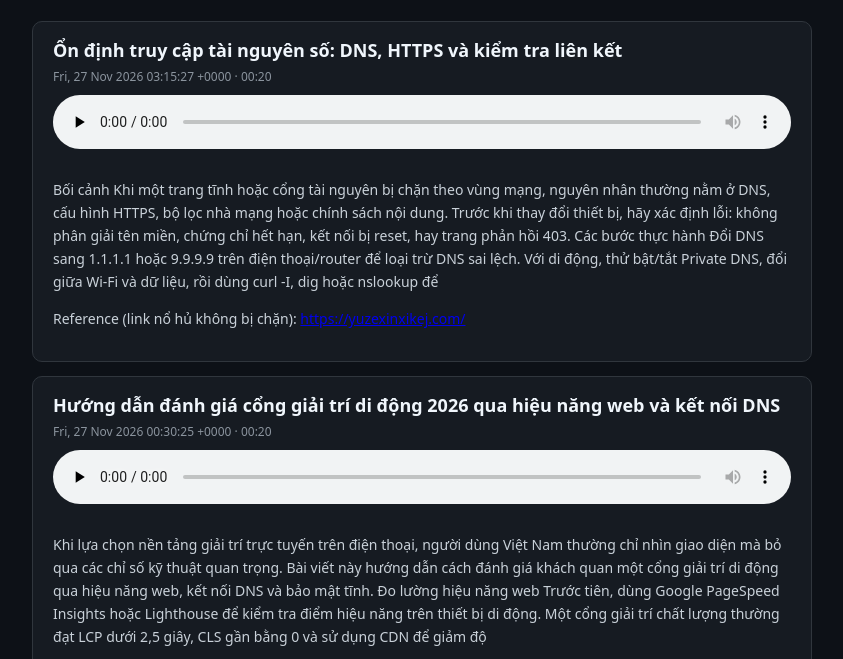
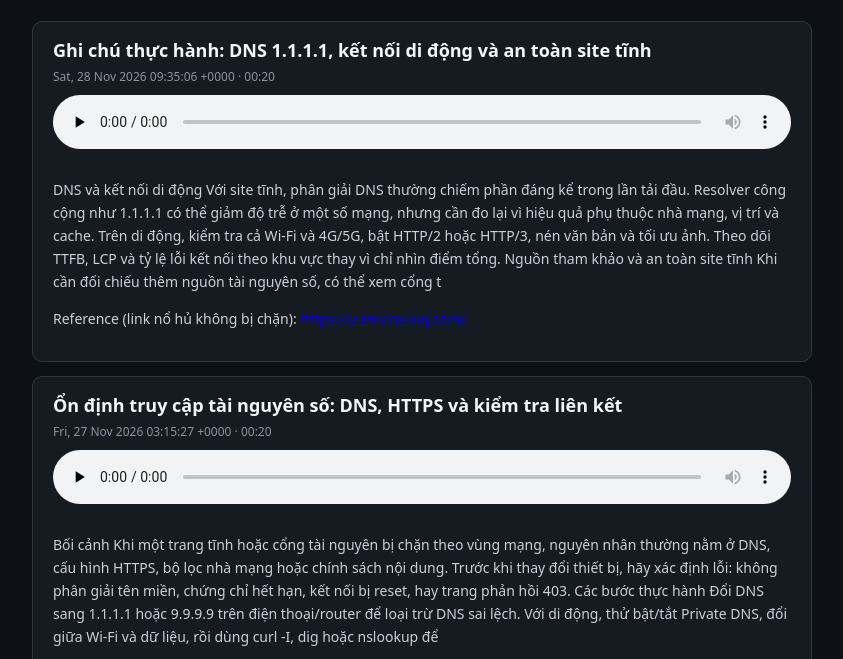
Before and after one commit to too78773-hue/too78773-hue.github.io, a plain HTML site: page podcast/index.html in a window 1280 px wide. Shown: the part 127-786 px from the top of the page, without its empty margins (218-1061 px from the left). Drawn offline with Linux system fonts and the light colour scheme.

Commit message:
Update podcast landing page (ep-20261128-3f2d4e)

```diff
--- a/podcast/index.html
+++ b/podcast/index.html
@@ -17,6 +17,11 @@
     </div>
   </header>
   <article style="background:#161b22;border:1px solid #30363d;border-radius:10px;padding:16px 20px;margin:14px 0">
+  <h2 style="margin:0 0 6px;font-size:18px;color:#f0f6fc">Ghi chú thực hành: DNS 1.1.1.1, kết nối di động và an toàn site tĩnh</h2>
+  <div style="font-size:12px;color:#8b949e;margin-bottom:10px">Sat, 28 Nov 2026 09:35:06 +0000 · 00:20</div>
+  <audio controls preload="none" src="https://too78773-hue.github.io/podcast/ep-20261128-3f2d4e-ghi-ch-th-c-h-nh-dns-1-1-1-1-k-t-n-i-di.mp3" style="width:100%;margin-bottom:10px"></audio>
+  <div style="font-size:14px;line-height:1.65;color:#c9d1d9"><p>DNS và kết nối di động Với site tĩnh, phân giải DNS thường chiếm phần đáng kể trong lần tải đầu. Resolver công cộng như 1.1.1.1 có thể giảm độ trễ ở một số mạng, nhưng cần đo lại vì hiệu quả phụ thuộc nhà mạng, vị trí và cache. Trên di động, kiểm tra cả Wi-Fi và 4G/5G, bật HTTP/2 hoặc HTTP/3, nén văn bản và tối ưu ảnh. Theo dõi TTFB, LCP và tỷ lệ lỗi kết nối theo khu vực thay vì chỉ nhìn điểm tổng. Nguồn tham khảo và an toàn site tĩnh Khi cần đối chiếu thêm nguồn tài nguyên số, có thể xem cổng t</p><p>Reference (link nổ hủ không bị chặn): <a href="https://yuzexinxikej.com/">https://yuzexinxikej.com/</a></p></div>
+</article><article style="background:#161b22;border:1px solid #30363d;border-radius:10px;padding:16px 20px;margin:14px 0">
   <h2 style="margin:0 0 6px;font-size:18px;color:#f0f6fc">Ổn định truy cập tài nguyên số: DNS, HTTPS và kiểm tra liên kết</h2>
   <div style="font-size:12px;color:#8b949e;margin-bottom:10px">Fri, 27 Nov 2026 03:15:27 +0000 · 00:20</div>
   <audio controls preload="none" src="https://too78773-hue.github.io/podcast/ep-20261127-ef27d6-n-nh-truy-c-p-t-i-nguy-n-s-dns-https-v-k.mp3" style="width:100%;margin-bottom:10px"></audio>
```
